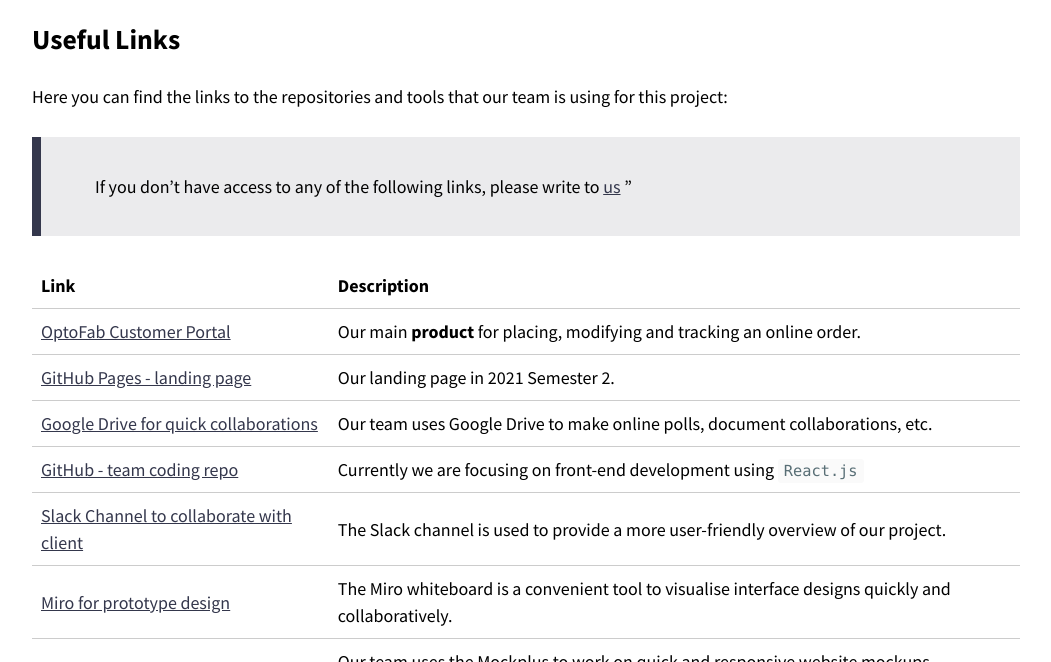
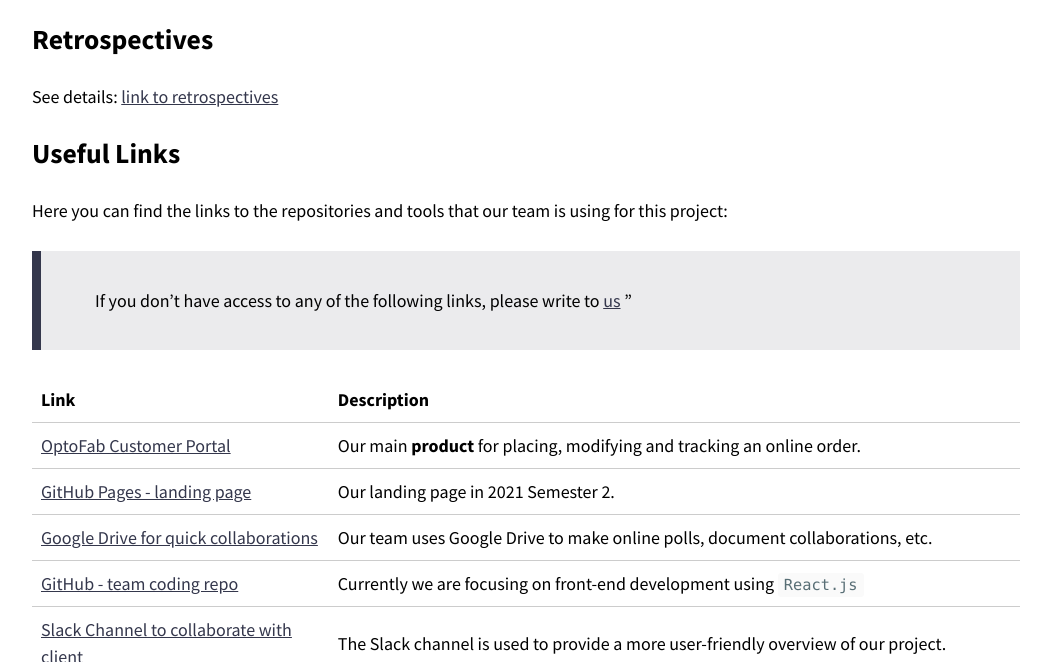
Before and after one commit to optofab/optofab.github.io, a Jekyll site: the page built from index.md, in a window 1280 px wide and 900 px high, scrolled down 6075 px, cut to the strip 238-900 px from the top of the window. Shown: the whole strip, without its empty margins (114-1165 px from the left). Built offline with Jekyll 4.4.1, drawn with Linux system fonts in a browser that asks for light colours; nearby versions of some CDN libraries; emoji names are drawn with the system emoji font.

Commit message:
add link to retrospectives (including previous semester)

```diff
--- a/index.md
+++ b/index.md
@@ -12,12 +12,12 @@
 
 ## Project Overview
 
-| [Customer Portal Web Application](http://tl20212.cecs.anu.edu.au/home.html)             |    Local Order Management System                |
-| -------------------------------------------------------------------------------------- | ------------------------------------------------------------------------------ |
-| Allow customers to place orders in an OptoFab-staff-friendly way      | Import orders submitted on the ANFF OptoFab website   |
-| Allow customers to provide feedback and request for modification    |  Store and display client order specifications, links of metrology and operational information     |
-| Show order status by order number on the web page                  |   Search and sort the orders and parts by certain attributes                  |
-| After order submitting, generate a readable email for both the customer and OptoFab staff, attach a JSON file for later importing |Export a list of statuses for each order  |
+| [Customer Portal Web Application](http://tl20212.cecs.anu.edu.au/home.html)                                                       | Local Order Management System                                                                 |
+| --------------------------------------------------------------------------------------------------------------------------------- | --------------------------------------------------------------------------------------------- |
+| Allow customers to place orders in an OptoFab-staff-friendly way                                                                  | Import orders submitted on the ANFF OptoFab website                                           |
+| Allow customers to provide feedback and request for modification                                                                  | Store and display client order specifications, links of metrology and operational information |
+| Show order status by order number on the web page                                                                                 | Search and sort the orders and parts by certain attributes                                    |
+| After order submitting, generate a readable email for both the customer and OptoFab staff, attach a JSON file for later importing | Export a list of statuses for each order                                                      |
 
 - Must be easily maintained and modified
 - Must be intuitive for both clients and users
@@ -85,7 +85,6 @@
 
 For detailed analysis, check our [Project Client Map]({% post_url 2021-08-06-PCM %})
 
-
 ## Roadmap
 
 <img src="./images/roadmap-s2.PNG">
@@ -100,6 +99,10 @@
 ### 2021 Semester 1 Showcase
 
 {% include responsive-embed url="https://www.youtube.com/embed/Cy_le1e2qL8" ratio="16:9" %}
+
+## Retrospectives
+
+See details: [link to retrospectives](/retrospectives)
 
 ## Useful Links
 
```
